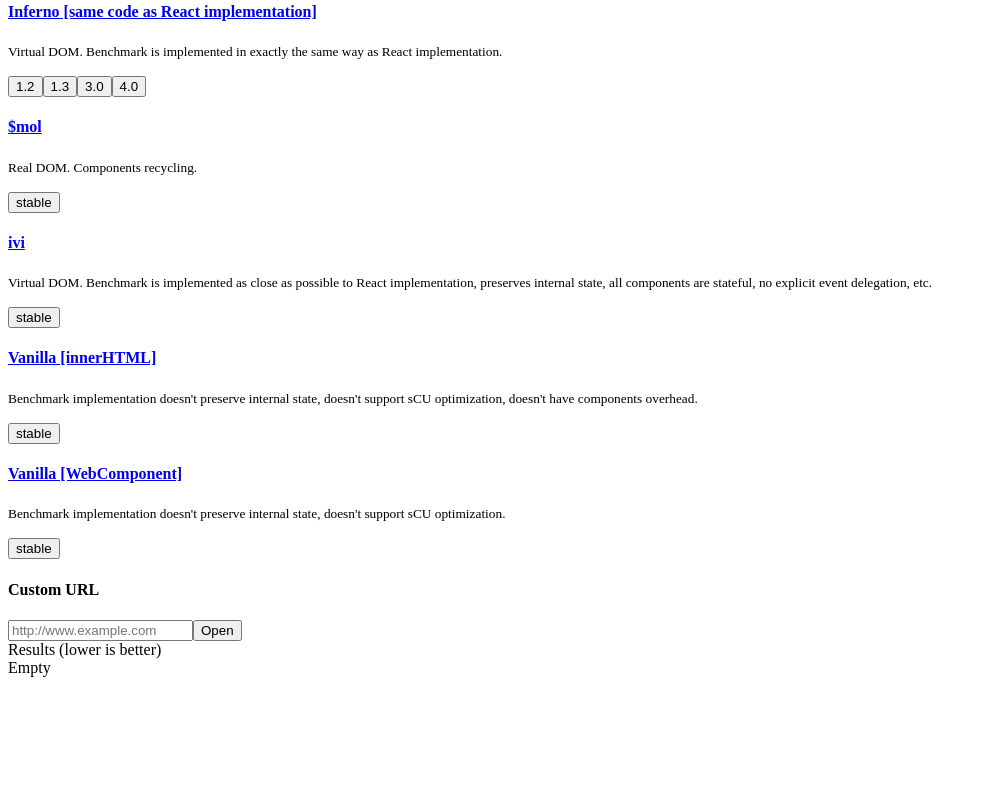
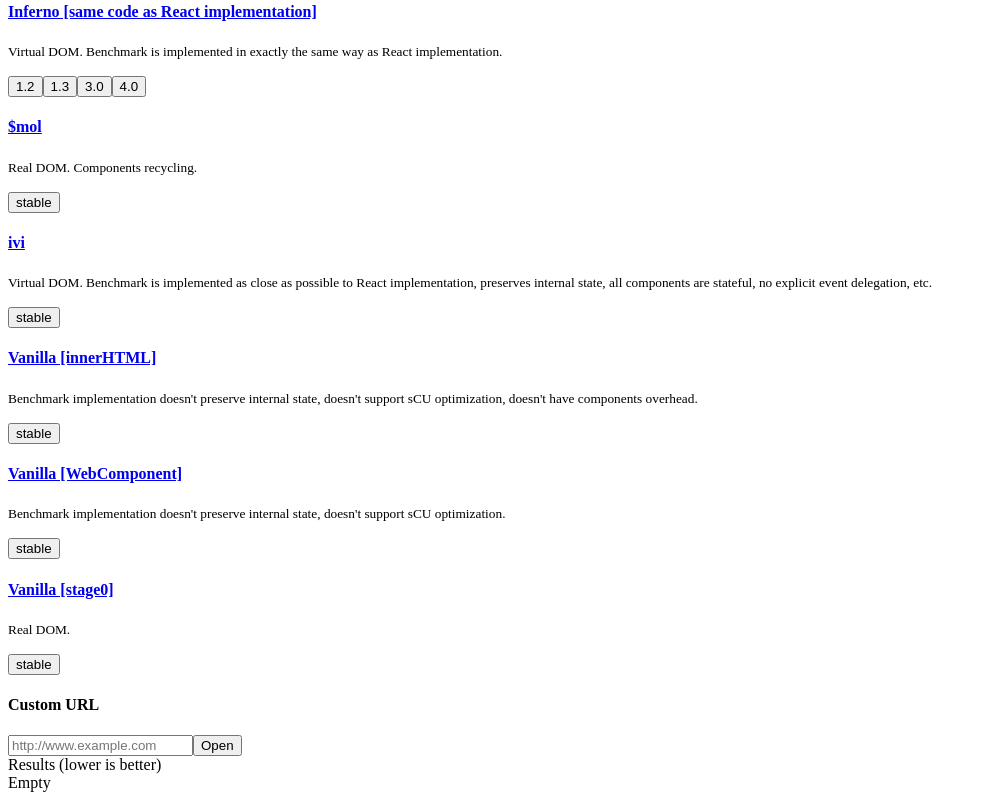
Before and after one commit to localvoid/uibench, a React app: page / in a window 1280 px wide. Shown: the part 1165-1965 px from the top of the page, without its empty margins (0-986 px from the left). Before the commit the page ends 1850 px from the top, so only its background shows below. Built offline with nearby package versions, Linux system fonts and the light colour scheme; the HTML template or start-up script is replaced by a standard one; what inkdrop would draw is missing.

Commit message:
Added stage0

```diff
--- a/src/index.jsx
+++ b/src/index.jsx
@@ -717,6 +717,12 @@
       'url': 'https://github.com/localvoid/uibench-vanilla-wc',
       'benchmarkUrl': 'https://localvoid.github.io/uibench-vanilla-wc/',
       'comments': 'Benchmark implementation doesn\'t preserve internal state, doesn\'t support sCU optimization.',
+    },
+    {
+      'name': 'Vanilla [stage0]',
+      'url': 'https://github.com/Freak613/stage0',
+      'benchmarkUrl': 'https://freak613.github.io/stage0/examples/uibench/',
+      'comments': 'Real DOM.',
     }
   ],
   results: new Results()
```
